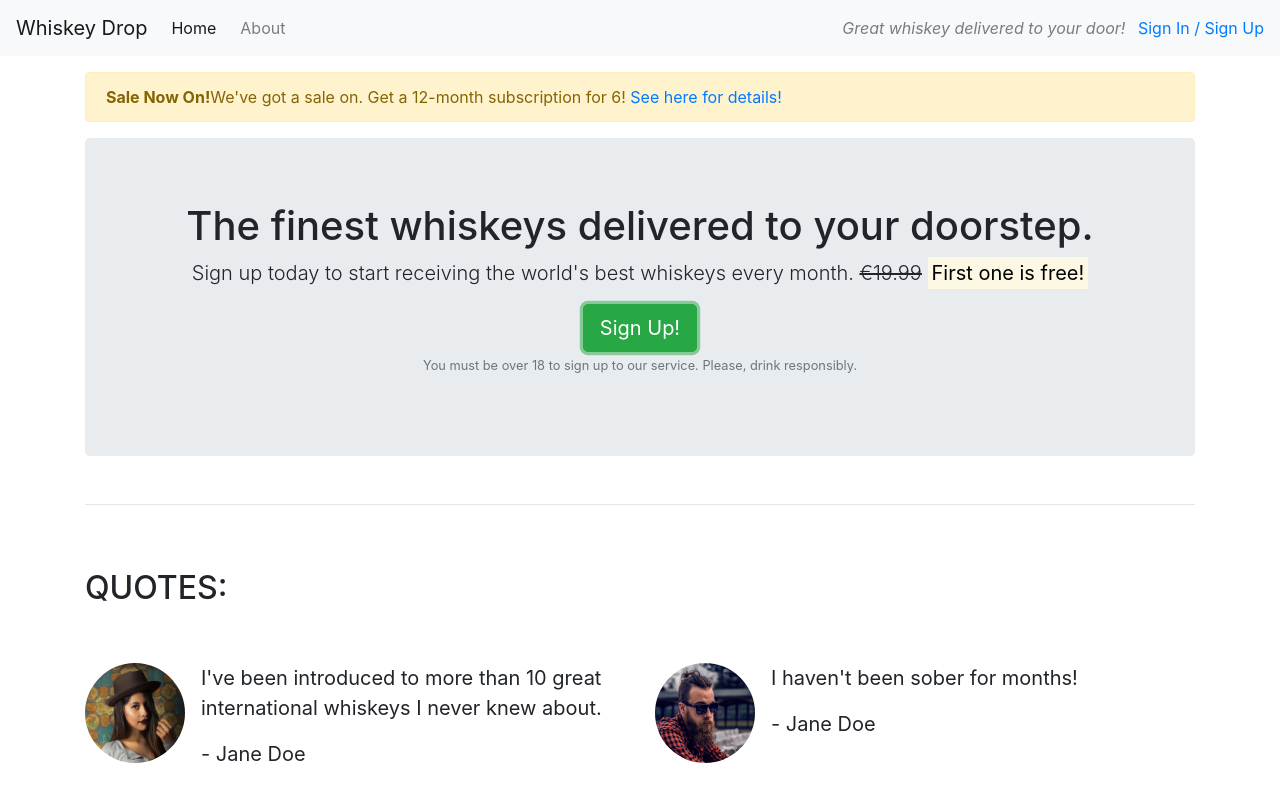
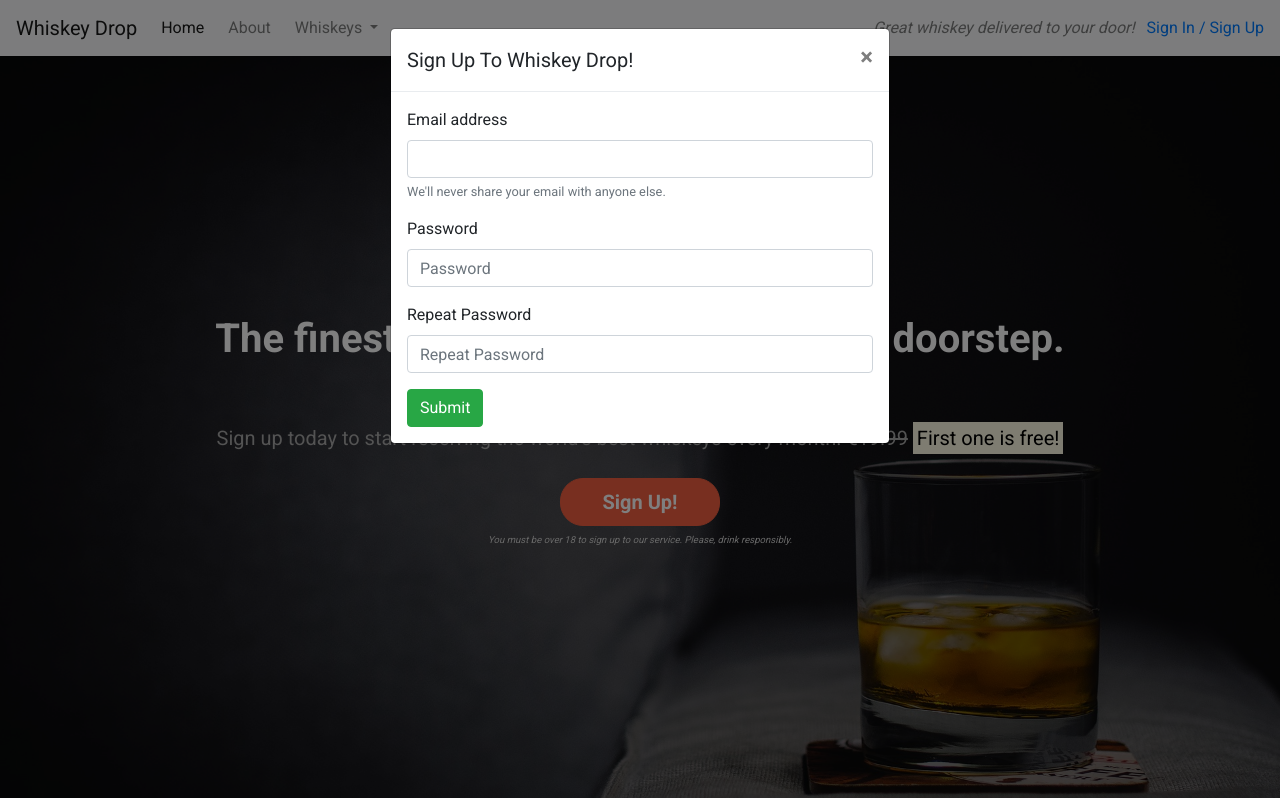
Before and after one commit to adams-ears/bootstrap4, a plain HTML site: page index.html in a window 1280 px wide. Both pictures are taken after a click on the button "Sign Up!". Shown: the top 798 px of the page. Drawn offline with nearby package versions, Linux system fonts and the light colour scheme.

Commit message:
javascript addition in navbar and inital styling out of bs

```diff
--- /dev/null
+++ b/css/style.css
@@ -0,0 +1,94 @@
+body{
+    font-family: 'Roboto', sans-serif;
+}
+
+.alert-container{}
+
+.callout-container{
+    height: 100vh;
+    background: url("../images/whiskey-background.jpg") no-repeat bottom right fixed;
+  -webkit-background-size: cover;
+  -moz-background-size: cover;
+  -o-background-size: cover;
+  background-size: cover;
+
+  position: relative;
+
+  display: flex;
+  align-items: center;
+  justify-content: center;
+}
+
+.opaque-overlay{
+    position: absolute;
+    top: 0;
+    left: 0;
+    width: 100%;
+    height: 100%;
+    background-color: rgba(0, 0,0,0.5);
+
+}
+
+.quotes-container{}
+
+.features-container{}
+
+/* Block dividers */
+
+.block-divider {
+    width: 75px;
+    height: 5px;
+    border: 0;
+
+}
+
+.block-divider--orange{
+    background-color: #f05f40
+}
+
+.block-divider--short{
+    width: 35px;
+}
+/* jumbotron */
+
+.jumbotron{
+    background-color: transparent;
+}
+
+.jumbotron-header{
+    color: white;
+    font-weight: bold;
+    margin-bottom: 30px;
+}
+
+.jumbotron .lead {
+        margin: 25px 0;
+        color: #a7a7a7;
+}
+
+.jumbotron small{
+    font-size: 60%;
+    font-style:italic;
+    color: #d0d0d0;
+}
+
+.btn--cta{
+    font-weight: bold;
+    border-radius: 23px;
+    width: 160px;
+
+}
+
+.btn--red{
+    color: white;
+    background-color: #f05f40;
+    border-color: #f05f40;
+}
+
+.btn--red:hover,
+.btn--red:active,
+.btn--red:focus,
+.btn--red:active:focus{
+     background-color: #df4929;
+    border-color: #df4929;
+}
--- a/index.html
+++ b/index.html
@@ -9,50 +9,76 @@
 	<link rel="stylesheet" href="https://maxcdn.bootstrapcdn.com/bootstrap/4.1.3/css/bootstrap.min.css">
 	<link rel="stylesheet" href="https://use.fontawesome.com/releases/v5.12.1/css/all.css"
 		integrity="sha384-v8BU367qNbs/aIZIxuivaU55N5GPF89WBerHoGA4QTcbUjYiLQtKdrfXnqAcXyTv" crossorigin="anonymous">
+	<link href="https://fonts.googleapis.com/css?family=Roboto:400,700&display=swap" rel="stylesheet">
+	<link rel="stylesheet" href="css/style.css" type="text/css" />
 </head>
 
 <body>
 	<nav class="navbar navbar-light bg-light navbar-expand-sm">
 		<a href="/" class="navbar-brand">Whiskey Drop</a>
+
+		<button class="navbar-toggler ml-auto" type="button" data-toggle="collapse" data-target="#navbarNavDropdown" aria-controls="navbarNavDropdown" aria-expanded="false" aria-label="Toggle navigation">
+        <span class="navbar-toggler-icon"></span></button>
+		<div class="collapse navbar-collapse" id="navbarNavDropdown">
 			<ul class="navbar-nav mr-auto">
 				<li class="active nav-item mr-2"><a class="nav-link" href="/">Home</a></li>
 				<li class="nav-item mr-2"><a class="nav-link" href="/about">About</a></li>
+				<li class="nav-item dropdown"> <a class="nav-link dropdown-toggle" href="#" id="navbarDropdownMenuLink"
+						role="button" data-toggle="dropdown" aria-haspopup="true" aria-expanded="false">
+						Whiskeys
+					</a>
+					<div class="dropdown-menu" aria-labelledby="navbarDropdownMenuLink">
+						<a class="dropdown-item" href="#">Irish</a>
+						<a class="dropdown-item" href="#">Scotch</a>
+						<a class="dropdown-item" href="#">Japanese</a>
+						<a class="dropdown-item" href="#">American</a>
+					</div>
+				</li>
+
+
 				<li class="nav-item mr-2 d-block d-sm-none"><a class="nav-link" href="/login">Sign in/Sign Up</a></li>
 			</ul>
+		</div>
 		<div class="d-none d-md-block">
 			<p class="navbar-text my-auto mr-2"><i>Great whiskey delivered to your door!</i></p>
 			<a href="/login">Sign In / Sign Up </a>
 		</div>
 	</nav>
-	<article class="container mt-3">
+	<!-- <div class="container alert-container">
 		<div class="row d-none d-sm-block">
 			<div class="col-12">
 				<div class="alert alert-warning">
-					<strong>Sale Now On!</strong>We've got a sale on. Get a 12-month subscription for 6! <a href=""> See
+					<strong>Sale Now On!</strong> We've got a sale on. Get a 12-month subscription for 6! <a href="">
+						See
 						here for details!</a>
 
 				</div>
 			</div>
 		</div>
+	</div> -->
+<div class="container-fluid callout-container">
 		<!-- Callout -->
+        <div class="opaque-overlay">&nbsp;</div>
 		<div class="row">
 			<div class="col-12">
 				<section class="callout jumbotron text-center">
-					<h1>The finest whiskeys delivered to your doorstep.</h1>
+					<h1 class="jumbotron-header">The finest whiskeys delivered to your doorstep.</h1>
+                    <hr class="block-divider block-divider--orange">
 					<p class="lead">Sign up today to start receiving the world's best whiskeys every month.
 						<s class="d-none d-sm-inline">€19.99</s>
 						<span class="d-inline d-sm-none"><br></span>
 						<strong><mark>First one is free!</mark></strong></p>
-					<button class="btn btn-success btn-lg">Sign Up!</button>
+					<button class="btn btn-success btn-lg btn--cta btn--red" data-toggle="modal" data-target="#signUpModal">Sign Up!</button>
 					<p class="text-muted">
 						<small>You must be over 18 to sign up to our service. Please, drink responsibly.</small></p>
 				</section>
 			</div>
 		</div>
 		<!-- /.callout -->
-		<hr>
+	</div>
 
 	<!-- Quotes -->
+	<div class="container quotes-container">
 		<section class="quotes">
 			<div class="row">
 				<div class="col-12 my-5">
@@ -91,9 +117,10 @@
 					</div>
 		</section>
 		<!-- /.quotes -->
-		<hr>
+	</div>
 
 	<!-- Features -->
+	<div class="features-container">
 		<section class="features">
 			<div class="row">
 				<div class="col-12 my-5">
@@ -137,7 +164,50 @@
 			</div>
 		</section>
 		<!-- /.features -->
-	</article>
+	</div>
+
+	<div class="modal" tabindex="-1" role="dialog" id="signUpModal">
+		<div class="modal-dialog" role="document">
+			<div class="modal-content">
+				<div class="modal-header">
+					<h5 class="modal-title">Sign Up To Whiskey Drop!</h5>
+					<button type="button" class="close" data-dismiss="modal" aria-label="Close">
+          <span aria-hidden="true">&times;</span>
+        </button>
+				</div>
+				<div class="modal-body">
+					<form>
+						<div class="form-group">
+							<label for="exampleInputEmail1">Email address</label>
+							<input type="email" class="form-control" id="exampleInputEmail1" aria-describedby="emailHelp">
+							<small id="emailHelp" class="form-text text-muted">We'll never share your email with anyone else.</small>
+						</div>
+						<div class="form-group">
+							<label for="password">Password</label>
+							<input type="password" class="form-control" id="password" placeholder="Password">
+                        </div>
+							<div class="form-group">
+								<label for="repeatPassword">Repeat Password</label>
+								<input type="password" class="form-control" id="repeatPassword" placeholder="Repeat Password">
+                        </div>
+
+								<button type="submit" class="btn btn-success">Submit</button>
+					</form>
+				</div>
+			</div>
+		</div>
+	</div>
+
+
+	<script src="https://code.jquery.com/jquery-3.4.1.slim.min.js"
+		integrity="sha384-J6qa4849blE2+poT4WnyKhv5vZF5SrPo0iEjwBvKU7imGFAV0wwj1yYfoRSJoZ+n" crossorigin="anonymous">
+	</script>
+	<script src="https://cdn.jsdelivr.net/npm/popper.js@1.16.0/dist/umd/popper.min.js"
+		integrity="sha384-Q6E9RHvbIyZFJoft+2mJbHaEWldlvI9IOYy5n3zV9zzTtmI3UksdQRVvoxMfooAo" crossorigin="anonymous">
+	</script>
+	<script src="https://stackpath.bootstrapcdn.com/bootstrap/4.4.1/js/bootstrap.min.js"
+		integrity="sha384-wfSDF2E50Y2D1uUdj0O3uMBJnjuUD4Ih7YwaYd1iqfktj0Uod8GCExl3Og8ifwB6" crossorigin="anonymous">
+	</script>
 </body>
 
 </html>
```
Also changed, not shown: images/whiskey-background.jpg (added). Lines whose indentation alone changed are shown as unchanged.
